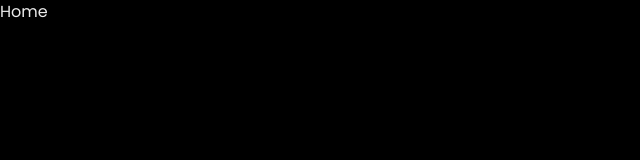
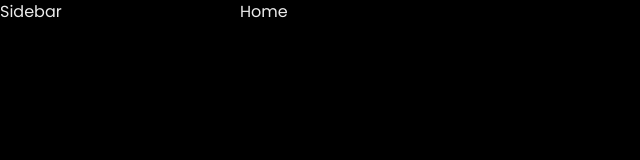
Before and after one commit to albertnanda19/AlSnap, a React (Vite) app: page / in a window 1280 px wide. Shown: the top 160 px of the page, without its empty margins (0-640 px from the left). Built offline with nearby package versions, Linux system fonts and the light colour scheme.

Commit message:
wrap page with layout page

```diff
--- a/src/App.jsx
+++ b/src/App.jsx
@@ -2,16 +2,17 @@ import { Routes } from 'react-router-dom'
 import Home from './pages/Home'
 import { Route } from 'react-router-dom'
 import Auth from './pages/Auth'
+import PageLayout from './layout/PageLayout'
 
 function App() {
 
   return (
-    <>
+    <PageLayout>
       <Routes>
         <Route path="/" element={<Home />} />
         <Route path="/auth" element={<Auth />} />
       </Routes>
-    </>
+    </PageLayout>
   )
 }
 
--- /dev/null
+++ b/src/components/AuthForm/Sidebar.jsx
@@ -0,0 +1,7 @@
+const Sidebar = () => {
+    return (
+        <div>Sidebar</div>
+    )
+}
+
+export default Sidebar
--- a/src/layout/PageLayout.jsx
+++ b/src/layout/PageLayout.jsx
@@ -1,6 +1,23 @@
-const PageLayout = () => {
+import { Box, Flex } from '@chakra-ui/react';
+import Sidebar from '../components/AuthForm/Sidebar';
+import { useLocation } from 'react-router-dom';
+
+const PageLayout = ({ children }) => {
+
+    const { pathname } = useLocation();
+
     return (
-        <div>PageLayout</div>
+        <Flex>
+            {pathname !== "/auth" && (
+                <Box w={{ base: "70px", md: "240px" }}>
+                    <Sidebar />
+                </Box>
+            )}
+
+            <Box flex={1} w={{ base: "calc(100% - 70px)", md: "calc(100% - 240px)" }}>
+                {children}
+            </Box>
+        </Flex>
     )
 }
 
```
Also changed, not shown: .eslintrc.cjs.
